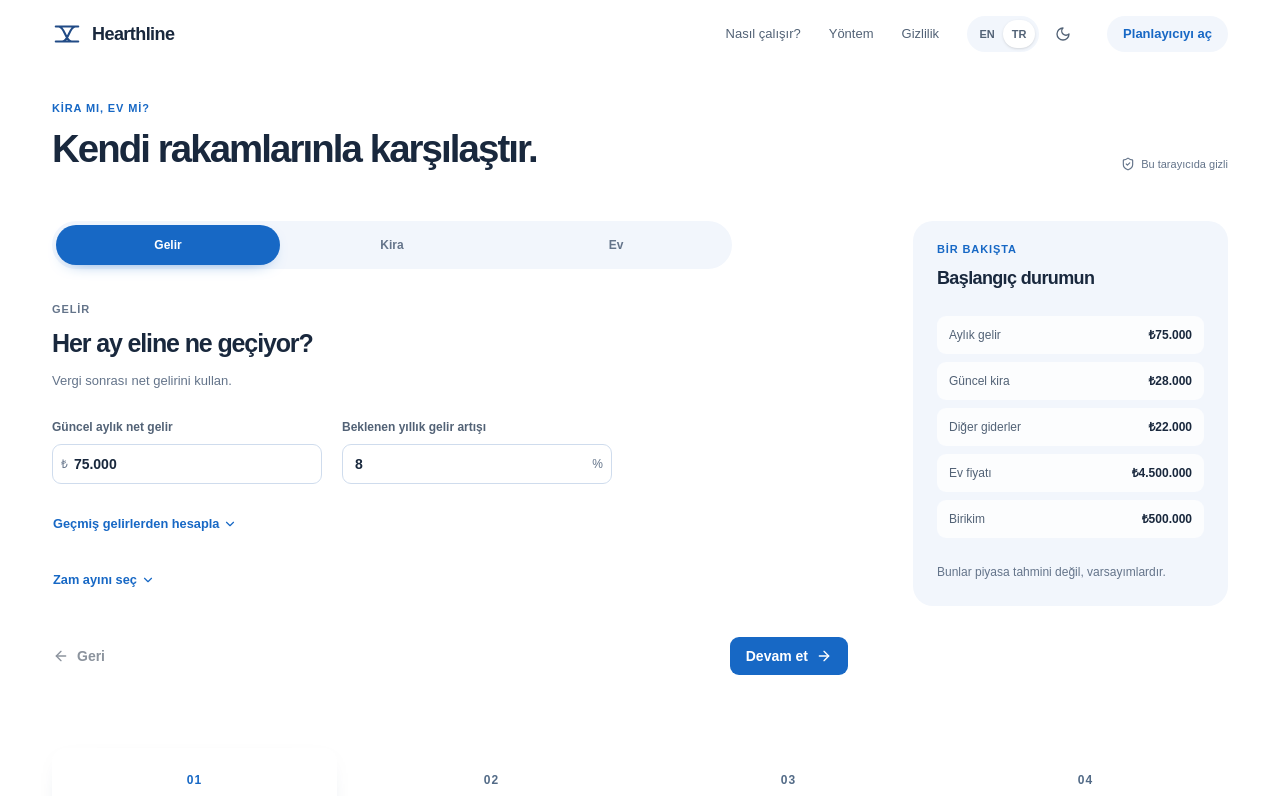
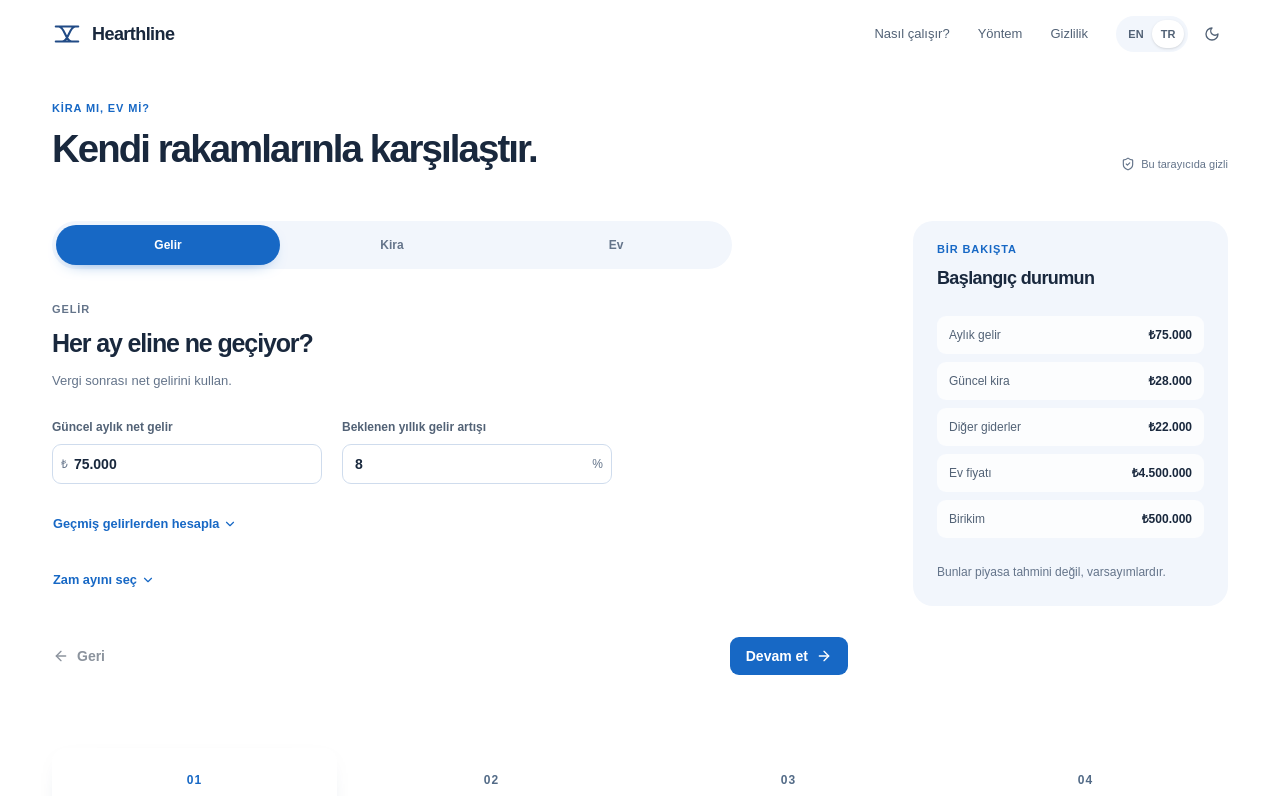
Before and after one commit to senturkberkin/hearthline, a React (Vite) app in the folder design-preview/: page / in a window 1280 px wide. Shown: the top 796 px of the page. Built offline with nearby package versions, Linux system fonts and the light colour scheme.

Commit message:
Remove redundant homepage planner link

```diff
--- a/design-preview/src/components/product/shell.tsx
+++ b/design-preview/src/components/product/shell.tsx
@@ -21,15 +21,14 @@ export function BrandHeader({ mode = "public" }: { mode?: "public" | "app" }) {
       <nav aria-label="Main navigation" className="hidden items-center gap-7 text-[13px] font-medium text-ink-soft md:flex">
         {mode === "public" ? <><a href={sitePath("/#how-it-works")} className="hover:text-foreground">{tx("How it works", "Nasıl çalışır?")}</a><a href={sitePath("/#methodology")} className="hover:text-foreground">{tx("Methodology", "Yöntem")}</a><a href={sitePath("/privacy/")} className="hover:text-foreground">{tx("Privacy", "Gizlilik")}</a></> : <><a href={sitePath("/")} className="hover:text-foreground">{tx("About the tool", "Araç hakkında")}</a><a href={sitePath("/#methodology")} className="hover:text-foreground">{tx("Methodology", "Yöntem")}</a></>}
         {settings}
-        <a href={sitePath(mode === "public" ? "/#workspace" : "/")} className="rounded-full bg-[#eef1ff] px-4 py-2 font-semibold text-primary hover:bg-[#e2e8ff]">{mode === "public" ? tx("Open planner", "Planlayıcıyı aç") : tx("Back to home", "Ana sayfaya dön")}</a>
+        {mode === "app" && <a href={sitePath("/#workspace")} className="rounded-full bg-[#eef1ff] px-4 py-2 font-semibold text-primary hover:bg-[#e2e8ff]">{tx("Back to planner", "Planlayıcıya dön")}</a>}
       </nav>
       <Sheet>
         <SheetTrigger asChild><Button variant="ghost" size="icon" aria-label={tx("Open navigation", "Menüyü aç")} className="md:hidden"><Menu /></Button></SheetTrigger>
         <SheetContent side="right" className="w-[min(85vw,330px)] bg-card">
           <SheetHeader><SheetTitle className="text-left">{tx("Navigate", "Gezin")}</SheetTitle></SheetHeader>
           <nav aria-label="Mobile navigation" className="grid gap-1 px-4 text-[15px] font-medium">
-            <a className="rounded-lg px-3 py-3 hover:bg-muted" href={sitePath("/")}>{tx("Home", "Ana sayfa")}</a>
-            <a className="rounded-lg px-3 py-3 hover:bg-muted" href={sitePath("/#workspace")}>{tx("Open planner", "Planlayıcıyı aç")}</a>
+            {mode === "app" && <a className="rounded-lg px-3 py-3 hover:bg-muted" href={sitePath("/#workspace")}>{tx("Back to planner", "Planlayıcıya dön")}</a>}
             <a className="rounded-lg px-3 py-3 hover:bg-muted" href={sitePath("/#methodology")}>{tx("Methodology", "Yöntem")}</a>
             <a className="rounded-lg px-3 py-3 hover:bg-muted" href={sitePath("/privacy/")}>{tx("Privacy", "Gizlilik")}</a>
             <a className="rounded-lg px-3 py-3 hover:bg-muted" href={sitePath("/terms/")}>{tx("Terms", "Koşullar")}</a>
@@ -46,7 +45,7 @@ export function PublicFooter() {
   return <footer className="bg-[#f5f7fd]">
     <div className="mx-auto grid max-w-[1240px] gap-9 px-5 py-10 sm:px-8 md:grid-cols-[1fr_auto]">
       <div><Brand /><p className="mt-4 max-w-[350px] text-[13px] leading-5 text-muted-foreground">{tx("A private place to understand a housing decision. Your scenario, not our prediction.", "Konut kararını anlamak için özel bir alan. Senin senaryon, bizim tahminimiz değil.")}</p></div>
-      <div className="flex flex-wrap items-start gap-x-6 gap-y-3 text-[13px] font-medium text-ink-soft"><a href={sitePath("/#methodology")} className="hover:text-primary">{tx("Methodology", "Yöntem")}</a><a href={sitePath("/privacy/")} className="hover:text-primary">{tx("Privacy", "Gizlilik")}</a><a href={sitePath("/terms/")} className="hover:text-primary">{tx("Terms", "Koşullar")}</a><a href={sitePath("/#workspace")} className="inline-flex items-center gap-1 text-primary hover:underline">{tx("Open planner", "Planlayıcıyı aç")} <ArrowRight className="size-3.5" /></a></div>
+      <div className="flex flex-wrap items-start gap-x-6 gap-y-3 text-[13px] font-medium text-ink-soft"><a href={sitePath("/#methodology")} className="hover:text-primary">{tx("Methodology", "Yöntem")}</a><a href={sitePath("/privacy/")} className="hover:text-primary">{tx("Privacy", "Gizlilik")}</a><a href={sitePath("/terms/")} className="hover:text-primary">{tx("Terms", "Koşullar")}</a><a href={sitePath("/#workspace")} className="inline-flex items-center gap-1 text-primary hover:underline">{tx("Back to planner", "Planlayıcıya dön")} <ArrowRight className="size-3.5" /></a></div>
     </div>
     <div className="mx-auto max-w-[1240px] px-5 pb-5 text-[11px] text-muted-foreground sm:px-8">© 2026 Hearthline</div>
   </footer>
```
